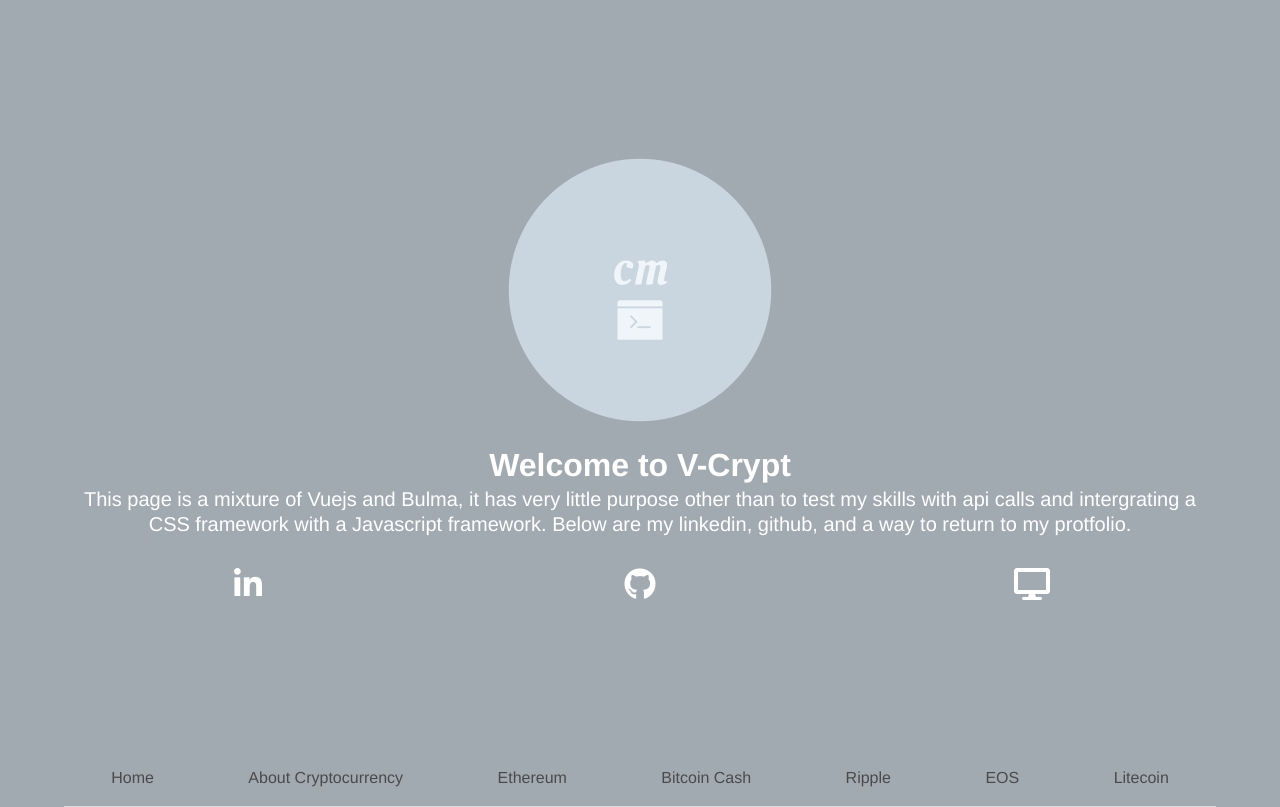
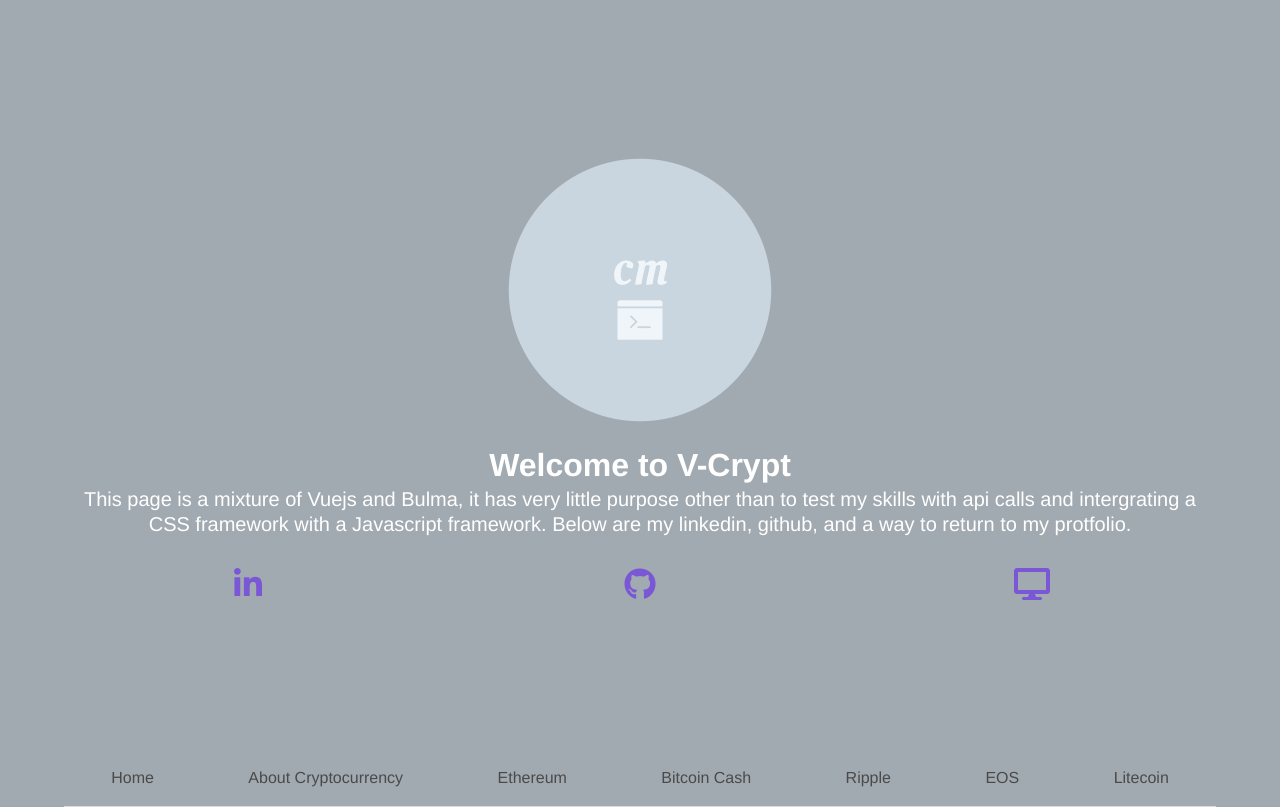
Before and after one commit to IamCharlesM/V-Crypt, a Vue app: page /#/about in a window 1280 px wide. Built offline with nearby package versions, Linux system fonts and the light colour scheme.

Commit message:
added links to icons, adjusted routes.

```diff
--- a/src/components/Hello.vue
+++ b/src/components/Hello.vue
@@ -6,9 +6,9 @@
         <p class='title has-text-white'>{{ msg }}</p>
         <p class="subtitle has-text-white">This page is a mixture of Vuejs and Bulma, it has very little purpose other than to test my skills with api calls and intergrating a CSS framework with a Javascript framework. Below are my linkedin, github, and a way to return to my protfolio.</p>
 <div class="columns is-size-3 has-text-white">
-  <div class="column "><i class="fab fa-linkedin-in"></i></div>
-  <div class="column"><i class="fab fa-github"></i></div>
-  <div class="column"><i class="fas fa-desktop"></i></div>
+  <div class="column "><a href="https://www.linkedin.com/in/forcharles/"><i class="fab fa-linkedin-in"></i></a></div>
+  <div class="column"><a href="https://github.com/IamCharlesM"><i class="fab fa-github"></i></a></div>
+  <div class="column"><a href="https://charlesis.me"><i class="fas fa-desktop"></i></a></div>
 </div>
 
       </div>
@@ -34,4 +34,12 @@
   height: 100% !important;
   margin: 0 auto;
 }
+
+a:visited {
+  color: white;
+}
+
+a:hover {
+  color: #c9d6df
+}
 </style>
--- a/src/router/index.js
+++ b/src/router/index.js
@@ -10,6 +10,7 @@ Vue.use(Router)
 Vue.use(Buefy)
 
 export default new Router({
+  mode: 'history',
   routes: [
     {
       path: '/',
```
Also changed, not shown: 1 other file (tests, documents, lock files or other folders).
